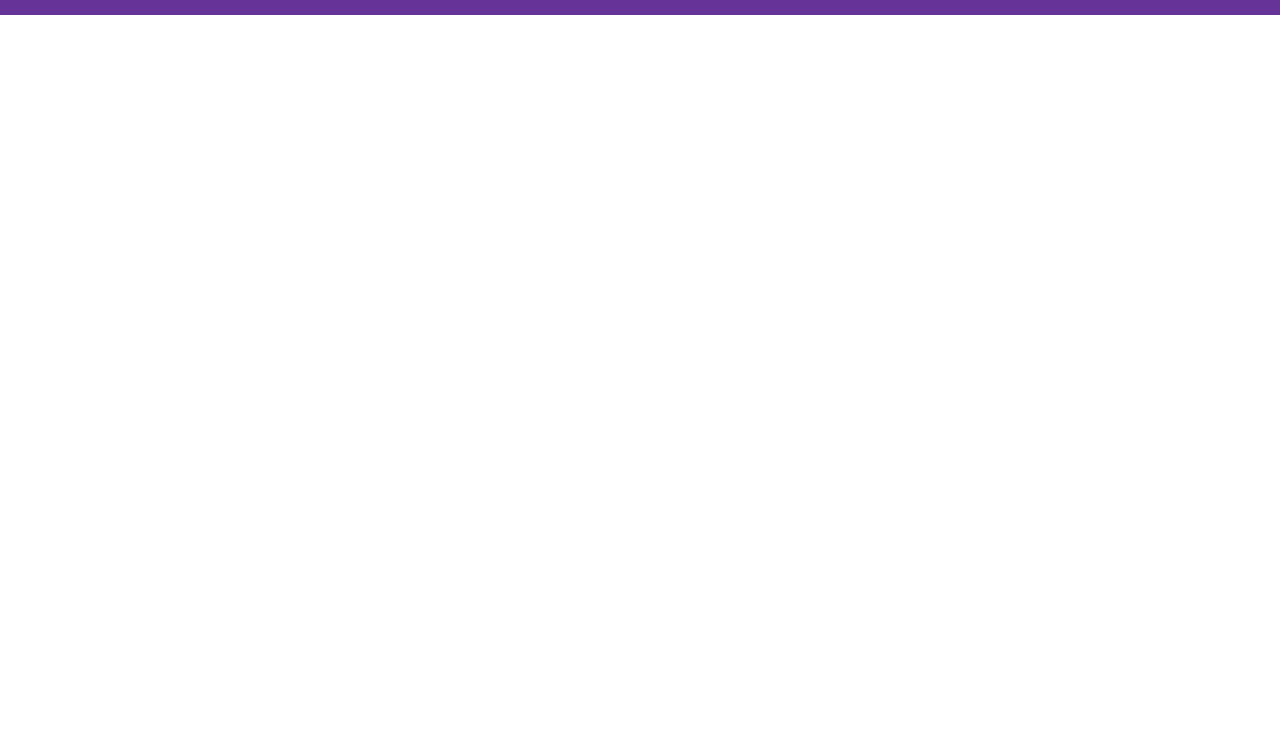
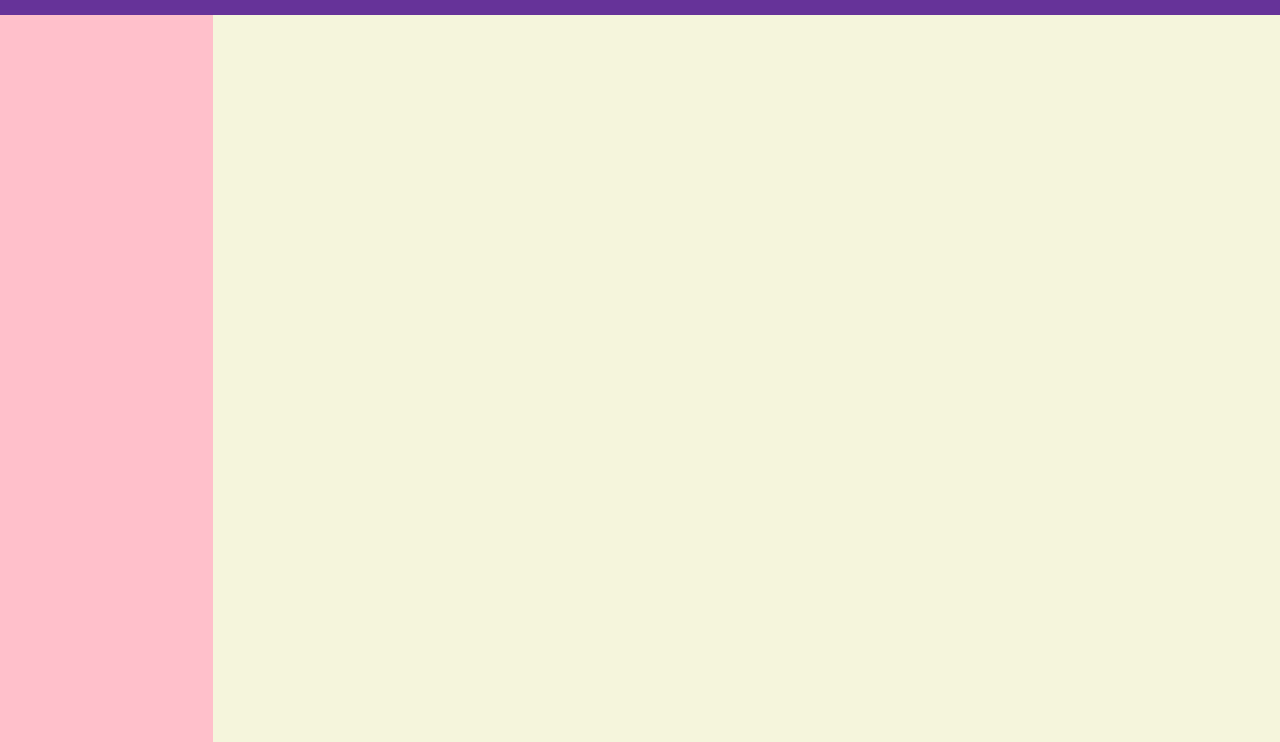
Before and after one commit to Solaire1903/odin-to-do-list, a website built with webpack: page src/template.html in a window 1280 px wide. Shown: the part 58-800 px from the top of the page. Built offline with nearby package versions, Linux system fonts and the light colour scheme.

Commit message:
Add sidebar and project-content area

```diff
--- a/src/styles.css
+++ b/src/styles.css
@@ -9,6 +9,7 @@ body {
 
   display: grid;
   grid-template-rows: 1fr 10fr;
+  grid-template-columns: 1fr 5fr;
 }
 
 header {
@@ -17,4 +18,18 @@ header {
 
   display: grid;
   place-content: center;
+
+  grid-column: 1 / span 2;
 }
+
+#sidebar {
+  background-color: pink;
+
+  grid-row: 2 / span 1;
+}
+
+#project-content {
+  background-color: beige;
+
+  grid-row: 2 / span 1;
+}
--- a/src/template.html
+++ b/src/template.html
@@ -13,6 +13,10 @@
   <header>
     <h1>Odin's To-Do-Lists</h1>
   </header>
+
+  <div id="sidebar"></div>
+
+  <div id="project-content"></div>
 </body>
 
 </html>
```
